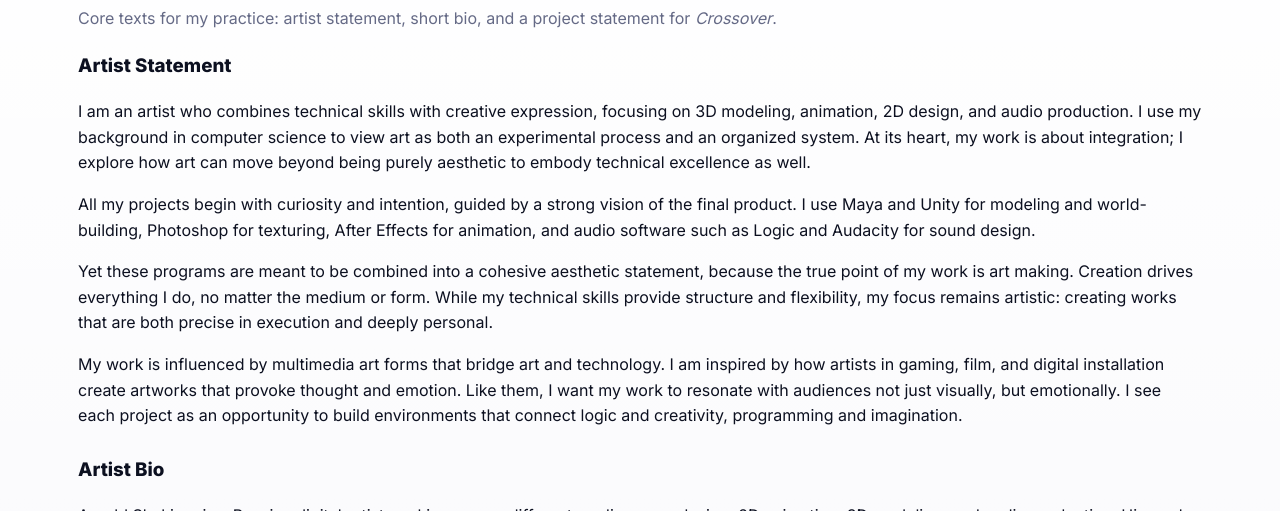
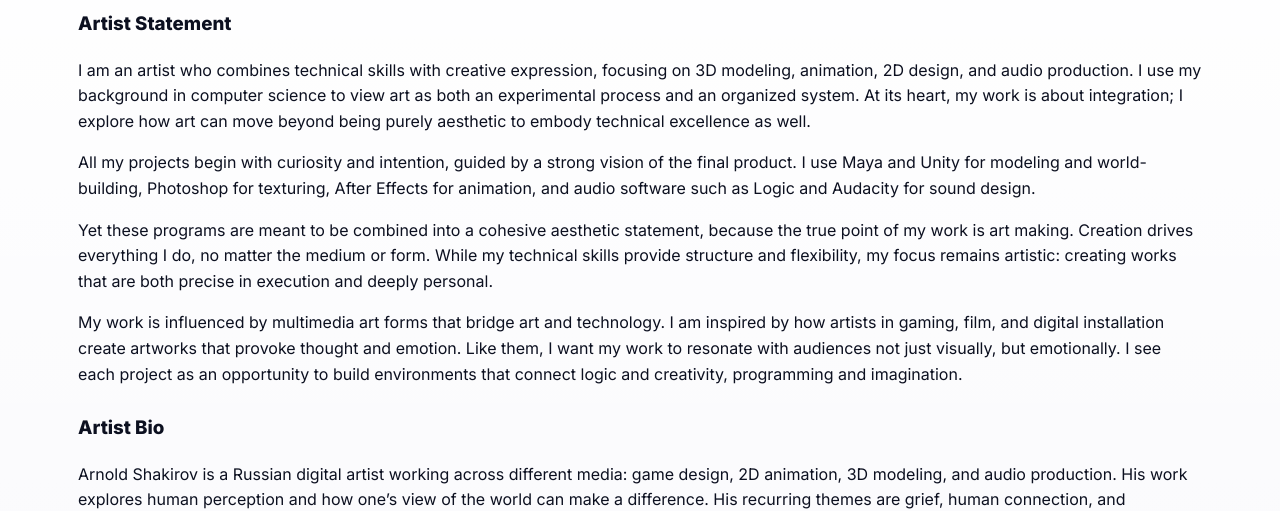
Before and after one commit to arnold-shakirov/arnoldshakirov, a plain HTML site: page index.html in a window 1280 px wide. Shown: the part 589-1100 px from the top of the page. Drawn offline with nearby package versions, Linux system fonts and the light colour scheme.

Commit message:
Remove core texts paragraph from portfolio section
Removed a paragraph about core texts in the portfolio section.

```diff
--- a/index.html
+++ b/index.html
@@ -57,7 +57,7 @@
   <section id="portfolio" class="section alt">
     <div class="container">
       <h2>Portfolio Writing</h2>
-      <p class="muted">Core texts for my practice: artist statement, short bio, and a project statement for <em>Crossover</em>.</p>
+
 
       <article style="margin-top:18px;">
         <h3>Artist Statement</h3>
```
